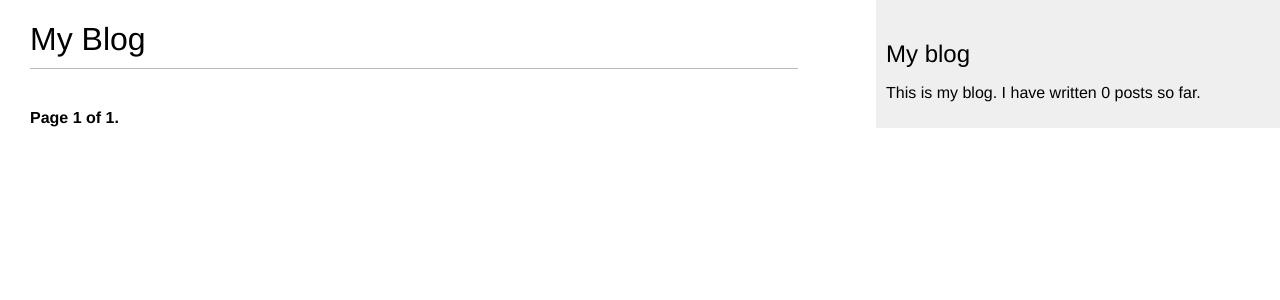
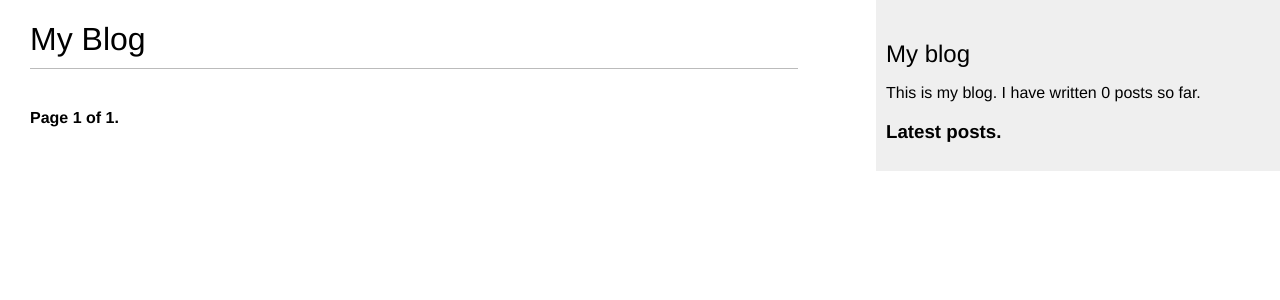
Before and after one commit to nmsbane/banesblog, a Django app: page /blog/ in a window 1280 px wide. Shown: the top 300 px of the page. Run offline with Django 3.2, Linux system fonts and the light colour scheme; data that the repository does not hold is empty.

Commit message:
create inclusion_tag to display the recent posts on the sidebar

```diff
--- a/blog/templates/blog/base.html
+++ b/blog/templates/blog/base.html
@@ -14,6 +14,8 @@
     <div id="sidebar">
         <h2>My blog</h2>
         <p>This is my blog. I have written {% total_posts %} posts so far.</p>
+        <h3>Latest posts.</h3>
+        {% show_latest_posts 3 %}
     </div>
 </body>
 </html>
--- /dev/null
+++ b/blog/templates/blog/post/latest_post.html
@@ -0,0 +1,5 @@
+<ul>
+{% for post in latest_posts %}
+    <li><a href="{{ post.get_absolute_url }}">{{ post.title }}</a></li>
+{% endfor %}
+</ul>
--- a/blog/templatetags/blog_tags.py
+++ b/blog/templatetags/blog_tags.py
@@ -8,3 +8,9 @@ from ..models import Post
 @register.simple_tag
 def total_posts():
     return Post.published.count()
+
+
+@register.inclusion_tag('blog/post/latest_post.html')
+def show_latest_posts(count=5):
+    latest_posts = Post.published.order_by('-publish')[:count]
+    return {'latest_posts': latest_posts}
```
